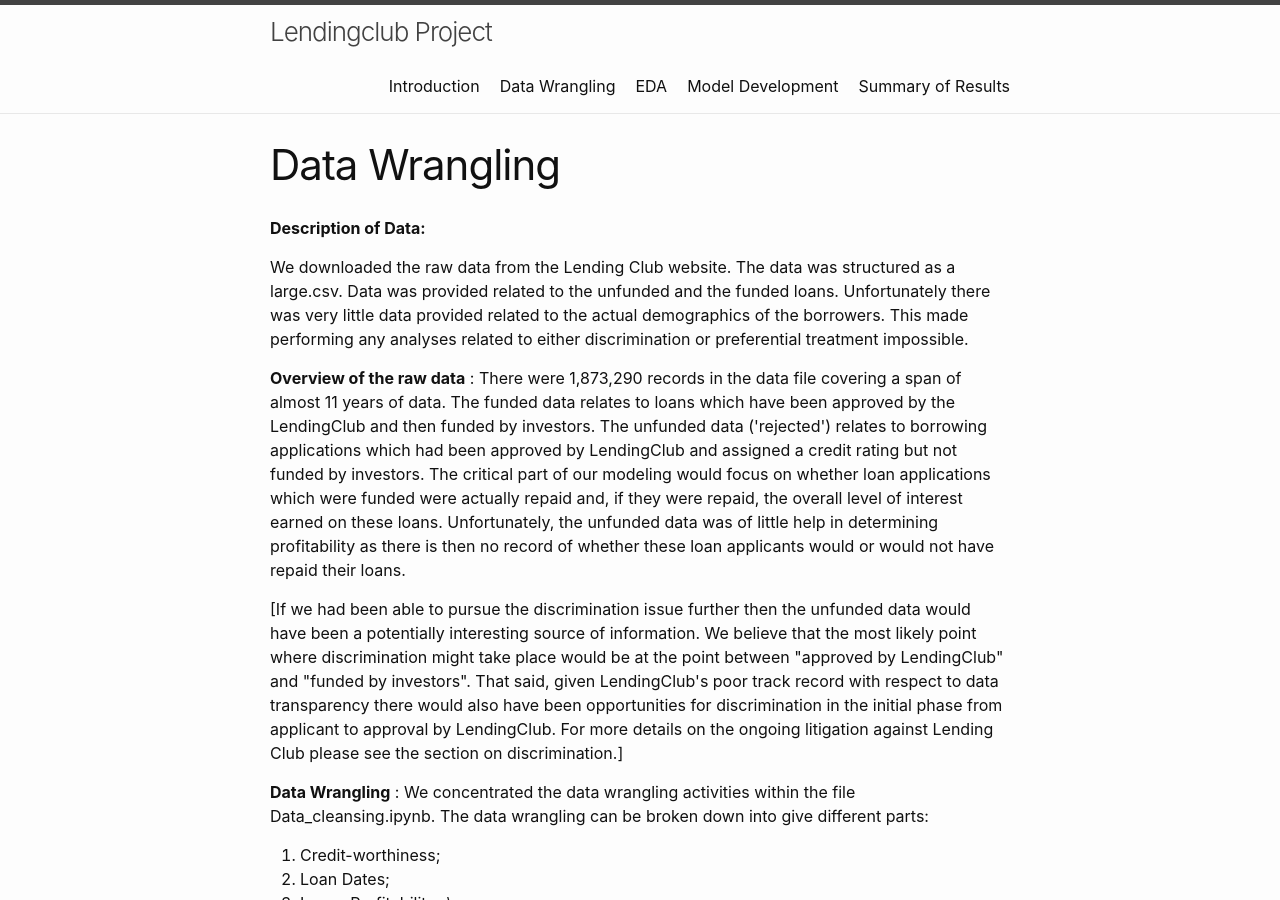
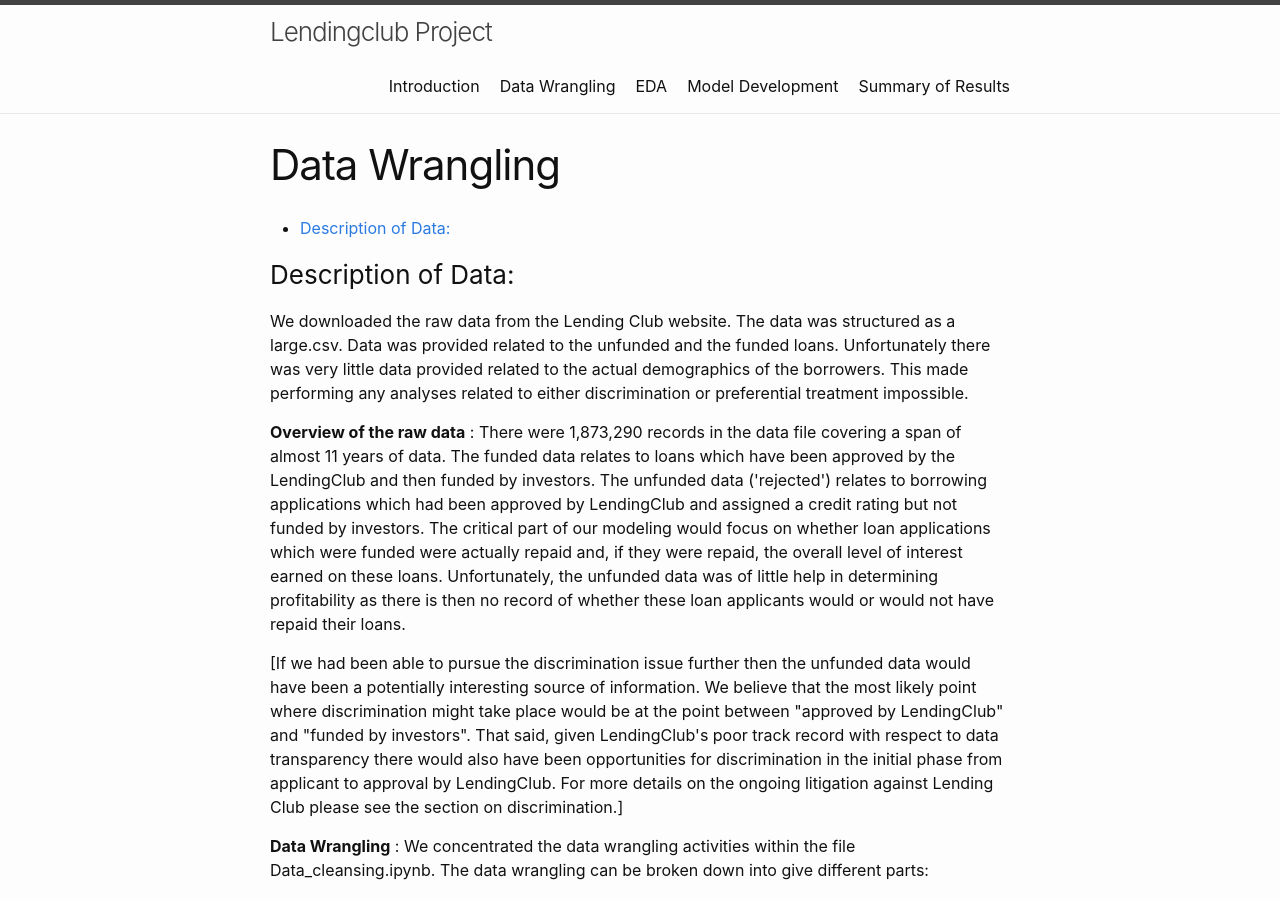
Before and after one commit to junparkh/LendingClub, a Jekyll site: the page built from menu1.md, in a window 1280 px wide and 900 px high. Built offline with Jekyll 4.4.1, drawn with Linux system fonts in a browser that asks for light colours.

Commit message:
Update menu1.md

```diff
--- a/menu1.md
+++ b/menu1.md
@@ -6,7 +6,7 @@
 {:.no_toc}
 *
 {: toc}
-**Description of Data:**
+### Description of Data:
 
 We downloaded the raw data from the Lending Club website. The data was structured as a large.csv.  Data was provided related to the unfunded and the funded loans. Unfortunately there was very little data provided related to the actual demographics of the borrowers.  This made performing any analyses related to either discrimination or preferential treatment impossible.
 
```
